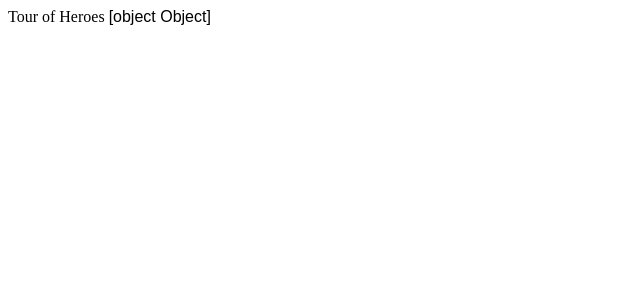
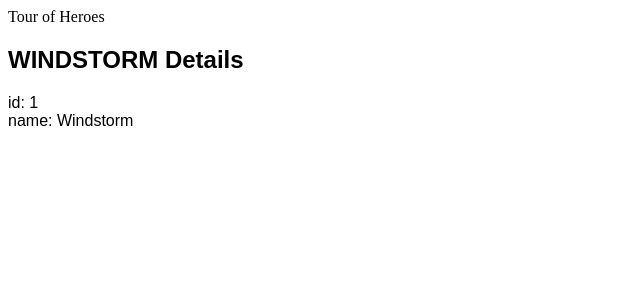
Before and after one commit to ehighbaugh/angular-toh2, an Angular app: page / in a window 1280 px wide. Shown: the top 300 px of the page, without its empty margins (0-640 px from the left). Built offline with nearby package versions, Linux system fonts and the light colour scheme.

Commit message:
displayed details of hero object

```diff
--- a/src/app/heroes/heroes.component.html
+++ b/src/app/heroes/heroes.component.html
@@ -1 +1,3 @@
-{{hero}}
+<h2>{{ hero.name | uppercase }} Details</h2>
+<div><span>id: </span>{{hero.id}}</div>
+<div><span>name: </span>{{hero.name}}</div>
```
